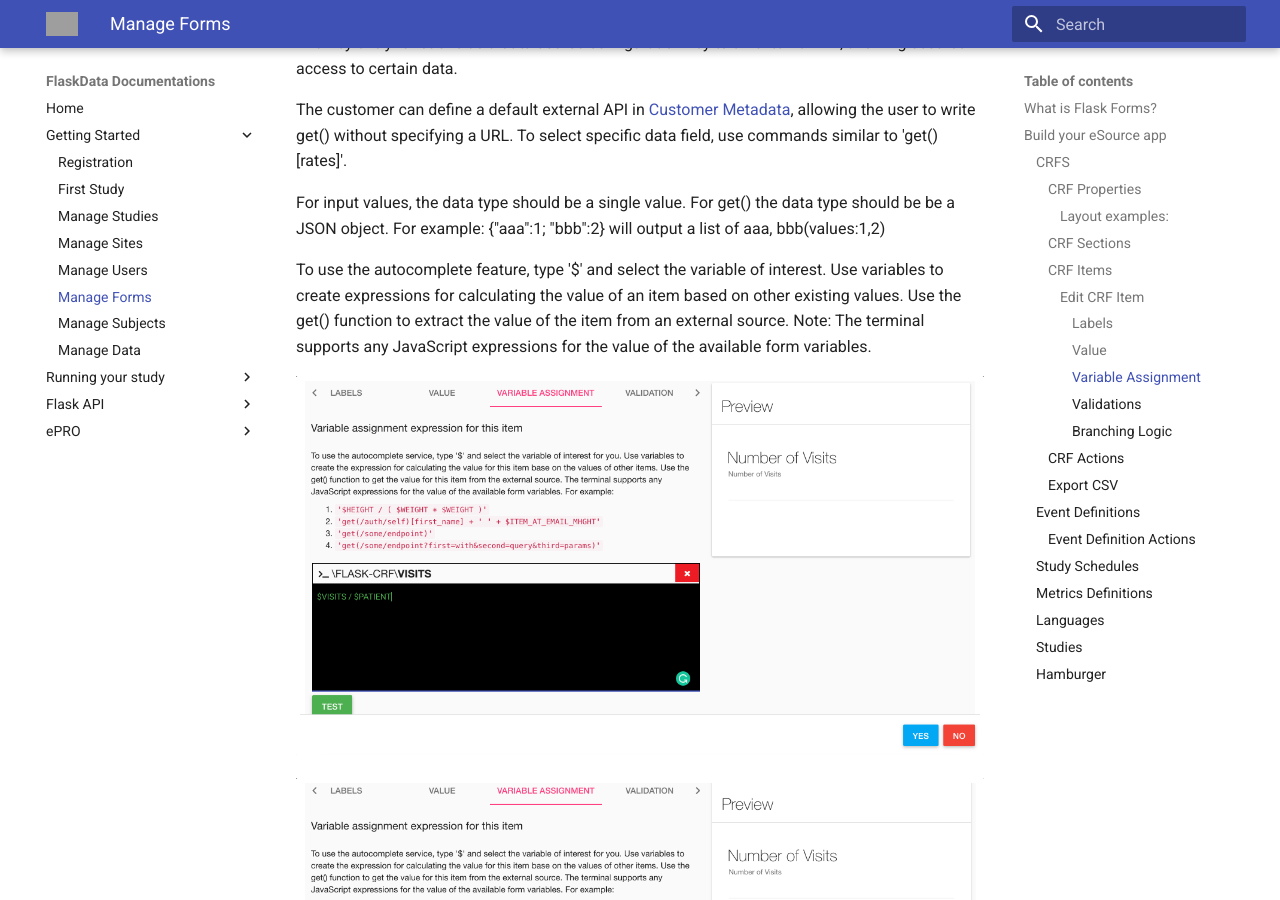
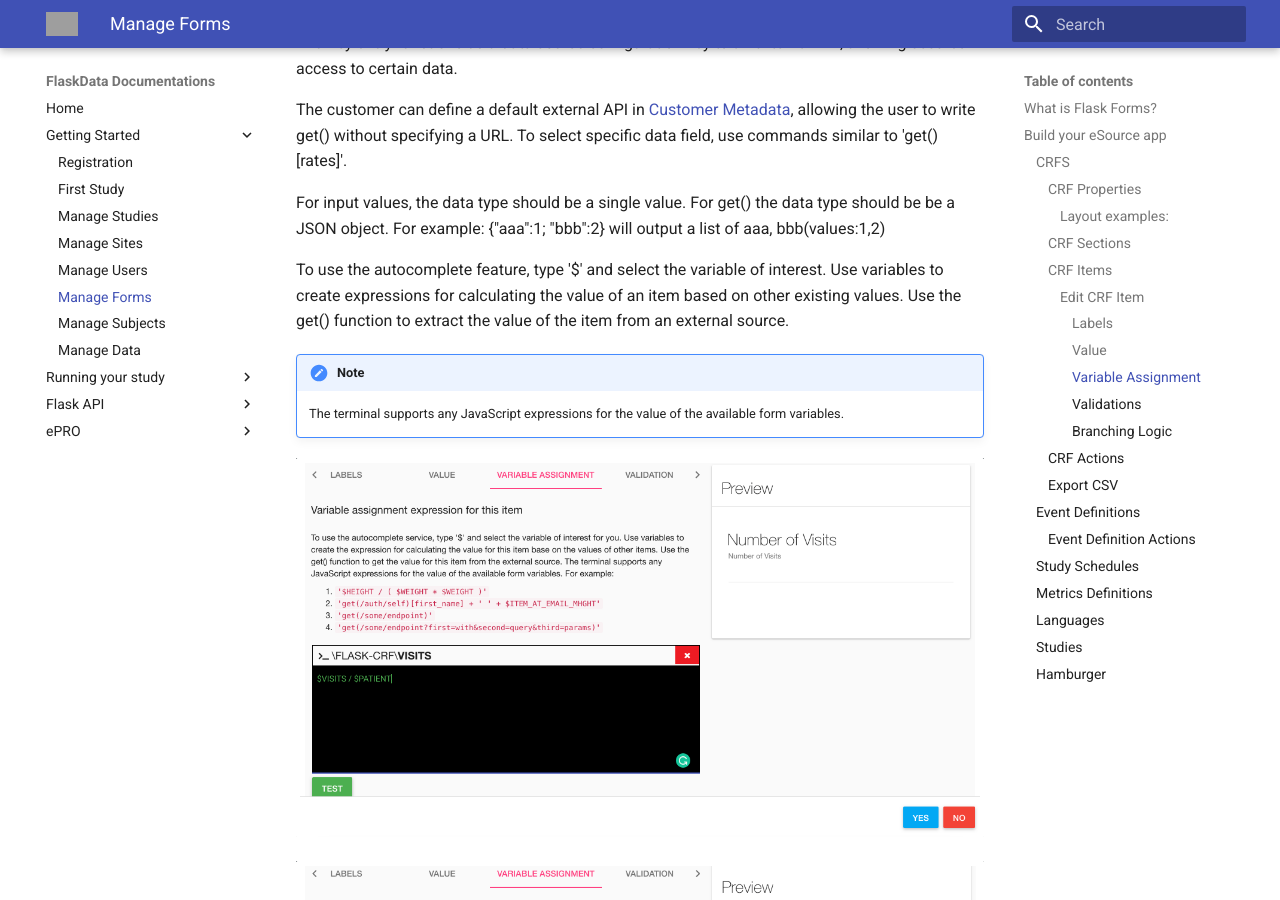
Before and after one commit to onlyjazz/flask-docs, an MkDocs documentation site: the page built from docs/manage_forms.md, in a window 1280 px wide and 900 px high, scrolled down 5473 px. Built offline with MkDocs 1.6.1 and Material for MkDocs 9.7.7, drawn with Linux system fonts in a browser that asks for light colours; emoji names are drawn with the system emoji font; part of the change alters nothing that is shown; grey boxes are pictures that could not be loaded.

```diff
--- a/docs/manage_forms.md
+++ b/docs/manage_forms.md
@@ -90,7 +90,7 @@ To extract data from an external API, use the get() function.
 
 The Key entry functions as a data source configuration key to an external API, allowing secured access to certain data.
 
-The customer can define a default external API in [Customer Metadata](index.md), allowing the user to write get() without specifying a URL.
+The customer can define a default external API in [Customer Metadata](./index.md#Customer-Profile), allowing the user to write get() without specifying a URL.
 To select specific data field, use commands similar to 'get()[rates]'.
 
 
@@ -101,7 +101,8 @@ For example: {"aaa":1; "bbb":2} will output a list of aaa, bbb(values:1,2)
 To use the autocomplete feature, type '$' and select the variable of interest.
 Use variables to create expressions for calculating the value of an item based on other existing values.
 Use the get() function to extract the value of the item from an external source.
-Note: The terminal supports any JavaScript expressions for the value of the available form variables.
+!!!note
+    The terminal supports any JavaScript expressions for the value of the available form variables.
 
 ![Screenshot](img/newForm/VariableAssignmentAuto.png)
 
```
